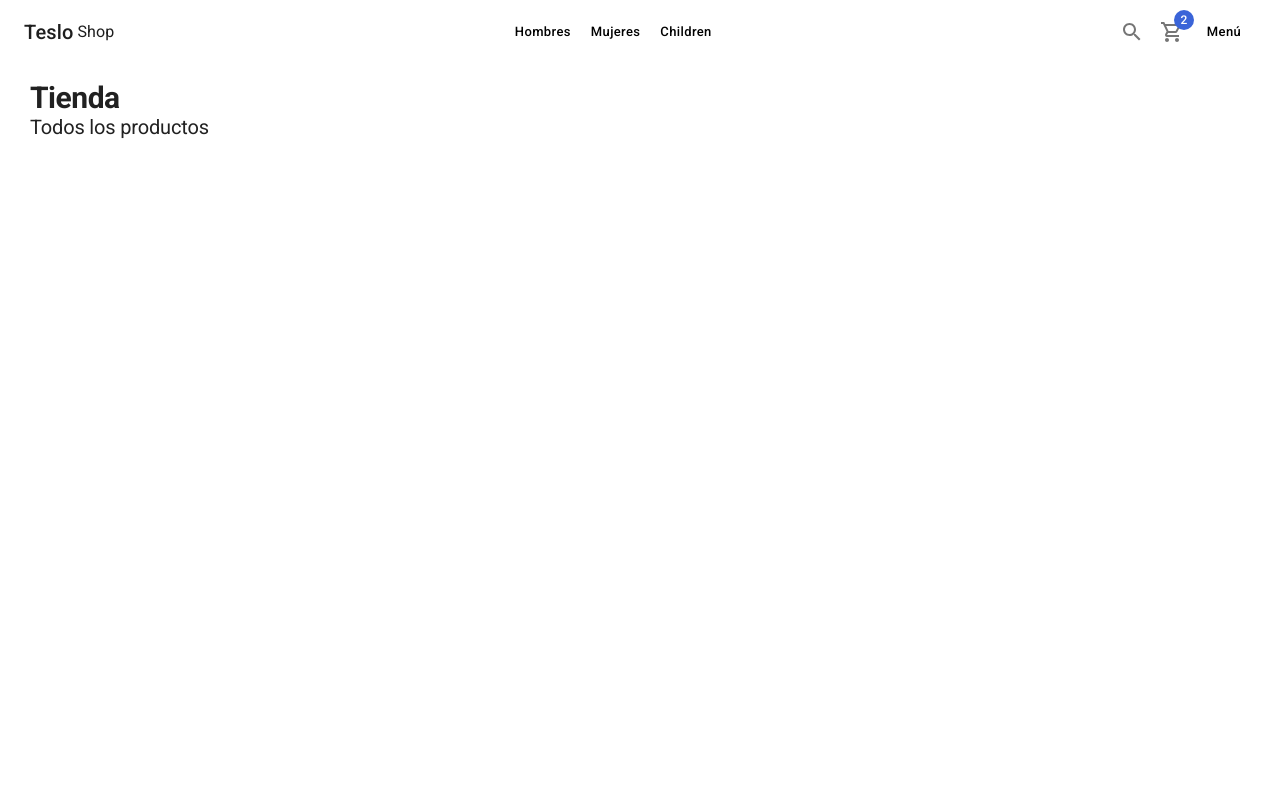
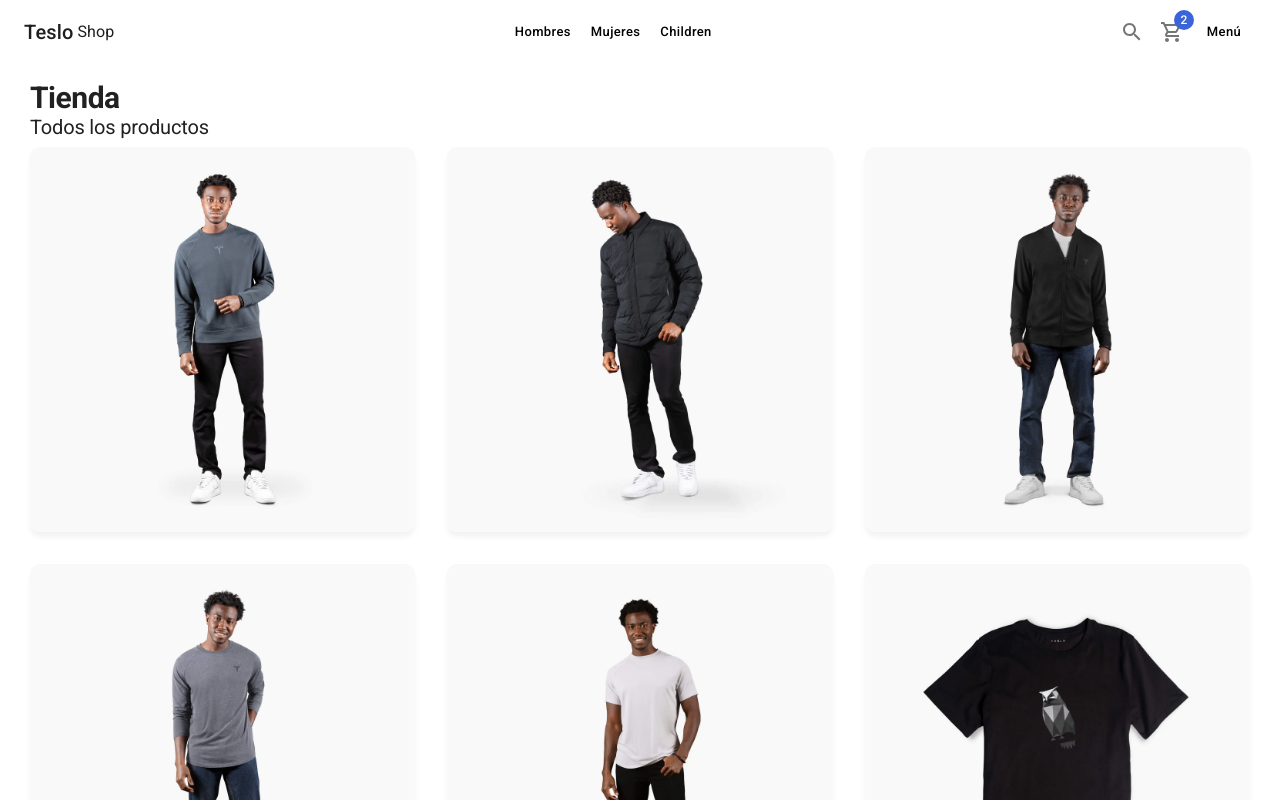
Before and after one commit to danielmateu/05-teslo-shop, a Next.js app: page / in a window 1280 px wide. Shown: the top 800 px of the page. Built offline with nearby package versions, Linux system fonts and the light colour scheme.

Commit message:
Home page temporal creada

```diff
--- a/pages/index.tsx
+++ b/pages/index.tsx
@@ -1,13 +1,34 @@
 import type { NextPage } from 'next'
+import { Card, CardActionArea, CardMedia, Grid, Typography } from '@mui/material'
+
 import { ShopLayout } from '../components/layouts'
-import {Typography} from '@mui/material'
+import { initialData } from '../database/products';
 
 
 const Home: NextPage = () => {
   return (
     <ShopLayout title={'TesloShop - Home'} pageDescription={'Encuentra los mejores productos de Teslo aquí'}>
       <Typography variant="h1" component='h1' >Tienda</Typography>
-      <Typography variant="h2" sx = {{mb: 1}} >Todos los productos</Typography>
+      <Typography variant="h2" sx={{ mb: 1 }} >Todos los productos</Typography>
+
+      <Grid container spacing={4}>
+        {
+          initialData.products.map((product) => (
+            <Grid item xs={6} sm={4} key={product.slug}>
+              <Card>
+                <CardActionArea>
+                  <CardMedia
+                    component='img'
+                    image = {`products/${product.images[0]}`}
+                    alt = {product.title}
+                  />
+                </CardActionArea>
+              </Card>
+            </Grid>
+          ))
+
+        }
+      </Grid>
     </ShopLayout>
   )
 }
```
